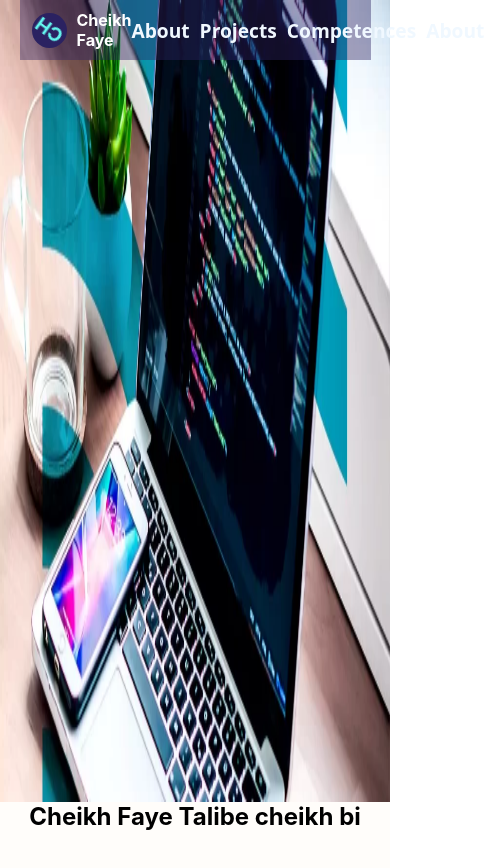
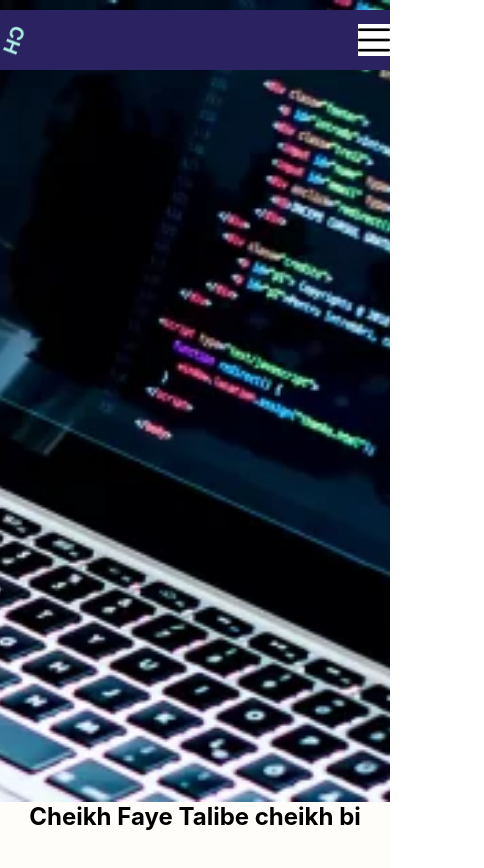
Before and after one commit to cheikh1993/portfolioCheikh, a React (Create React App) app: page / in a window 390 px wide. Shown: the top 868 px of the page, 484 px wide, since content can reach past the window. Built offline with nearby package versions, Linux system fonts and the light colour scheme.

Commit message:
test nav

```diff
--- a/src/navBar/NavBar.jsx
+++ b/src/navBar/NavBar.jsx
@@ -2,14 +2,26 @@ import React from 'react'
 import "../navBar/naveBar.css"
 
 const image = require("../assets/images/Informatiqu.png")
+const iconM = require("../assets/icons/menui.png")
 const NavBar = () => {
   return (
     <>
         <img
         src={image}
+
         alt="Image"
         className='image'
         />
+        <div className="navbarMobile">
+             <div className="logoM">
+                    <span>CH</span>
+                </div>
+            <img
+            className='imageM'
+
+            src={iconM}
+             />
+        </div>
     <div className='navBar'>
         <div className="navcontainer">
             <div className="left">
--- a/src/navBar/naveBar.css
+++ b/src/navBar/naveBar.css
@@ -8,6 +8,47 @@ display: flex;
 align-items: center;
 
 }
+.logoM{
+     color: #ffffff;
+    font-size: 1.2rem;
+    font-weight: bold;
+    transform: rotate(180deg);
+        animation: animation-logo infinite 1.3s linear;
+}
+.navbarMobile{
+    display: flex;
+    align-items: center;
+    justify-content: space-between;
+    margin-left: 10px;
+    width: 90%;
+    display: none;
+}
+@media screen and (max-width: 520px){
+.navBar{
+    display: none;
+}
+.navbarMobile{
+     display: flex;
+     position: absolute;
+top: 0;
+background-color: #2B2261;
+height: 60px;
+display: flex;
+    align-items: center;
+    justify-content: space-between;
+    margin: 10px;
+    width: 100%;
+}
+.imageM{
+    background-color: #ffffff;
+}
+.image{
+   width: 400px;
+   height: 250px;
+   object-fit: cover;
+}
+}
+
 .navcontainer{
     width: 100%;
     display: flex;
@@ -66,10 +107,7 @@ h4{
         color: aqua;
     }
 }
-.right{
 
-
-}
 .buttoncaontainer{
     display: flex;
     align-items: center;
```
Also changed, not shown: src/assets/icons/menub.png (added), src/assets/icons/menui.png (added).
